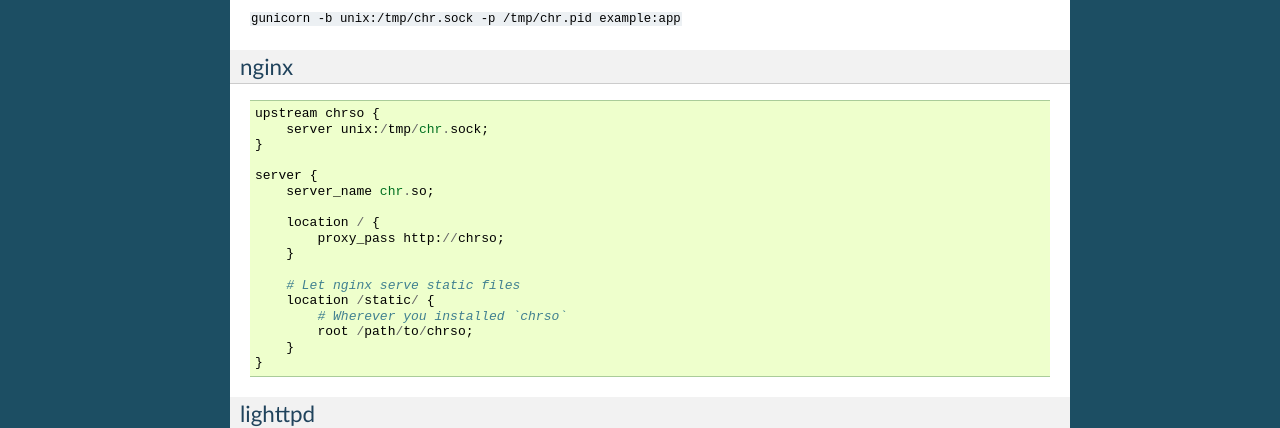
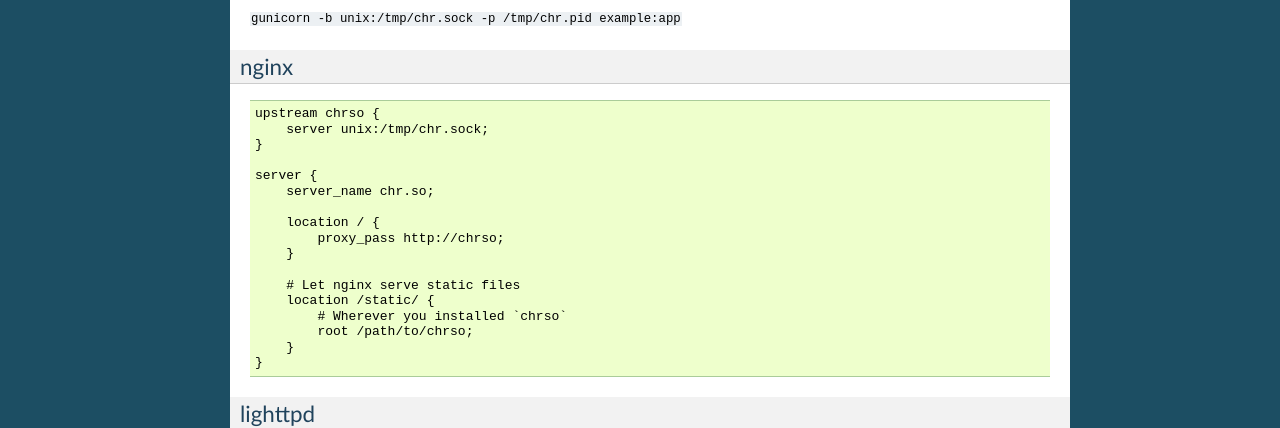
Before and after one commit to sysr-q/chr, a Sphinx documentation site: the page built from docs/usage.rst, in a window 1280 px wide. Shown: the part 1679-2107 px from the top of the page. Built offline with Sphinx 7.4.7, drawn with Linux system fonts in a browser that asks for light colours.

Commit message:
Apparently I need to specify my code block type?

```diff
--- a/docs/usage.rst
+++ b/docs/usage.rst
@@ -89,7 +89,7 @@
 nginx
 ^^^^^
 
-.. code-block::
+.. code-block:: conf
 
     upstream chrso {
         server unix:/tmp/chr.sock;
```
